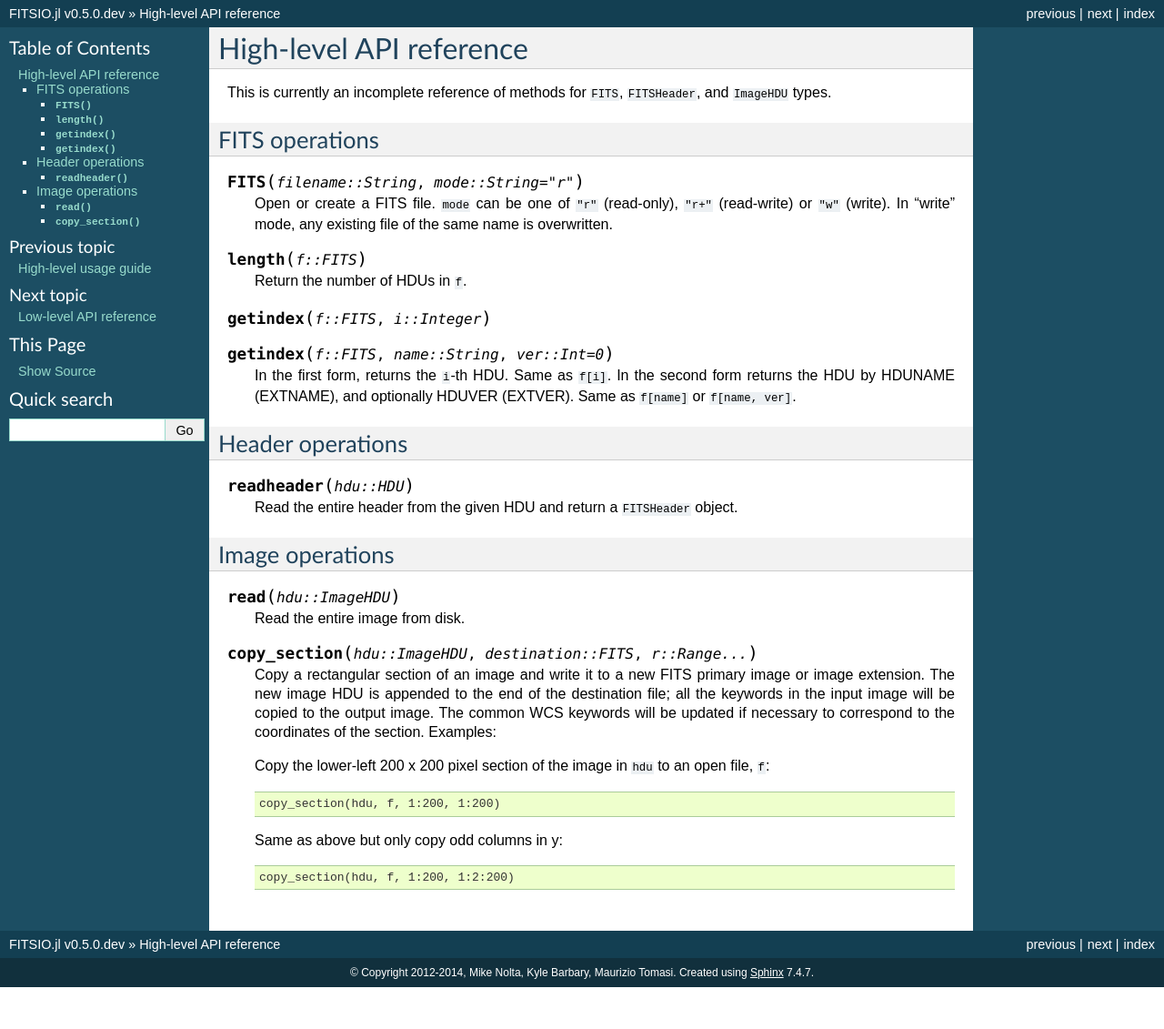
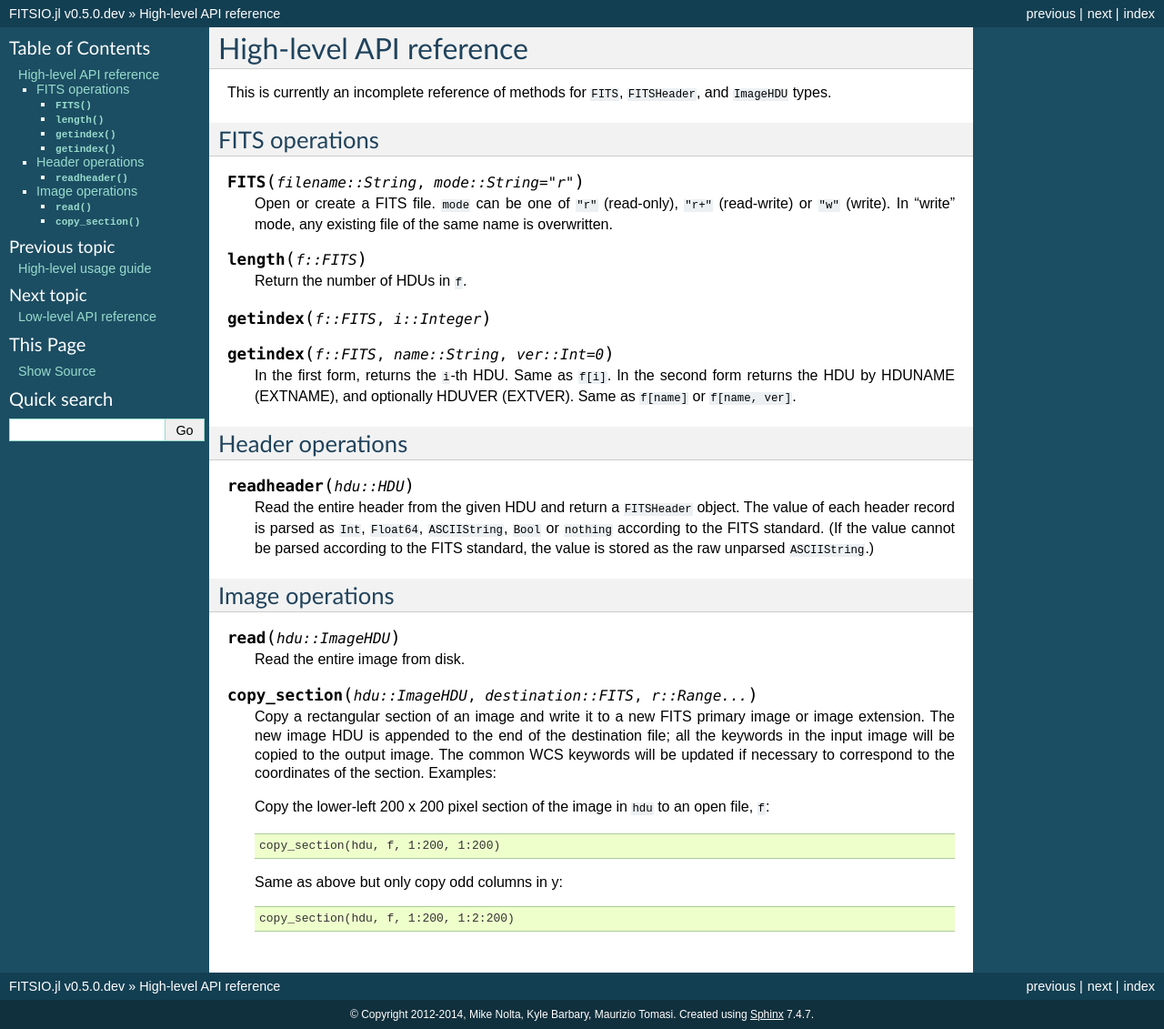
Before and after one commit to JuliaAstro/FITSIO.jl, a Sphinx documentation site: the page built from doc/highlevel.rst, in a window 1280 px wide. Shown: the whole page at 91% size. Built offline with Sphinx 7.4.7, drawn with Linux system fonts in a browser that asks for light colours; before the commit the page ends 1085 px from its top, so only the background shows below that.

Commit message:
describe header parsing in docs

```diff
--- a/doc/highlevel.rst
+++ b/doc/highlevel.rst
@@ -31,7 +31,11 @@ Header operations
 .. function:: readheader(hdu::HDU)
 
    Read the entire header from the given HDU and return a
-   ``FITSHeader`` object.
+   ``FITSHeader`` object. The value of each header record is parsed as
+   ``Int``, ``Float64``, ``ASCIIString``, ``Bool`` or ``nothing``
+   according to the FITS standard.  (If the value cannot be parsed
+   according to the FITS standard, the value is stored as the raw unparsed
+   ``ASCIIString``.)
 
 Image operations
 ----------------
```
